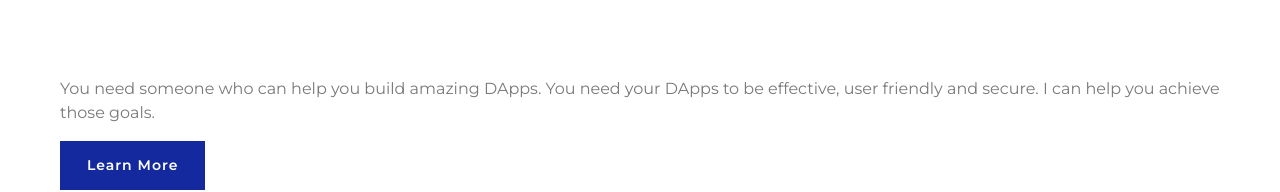
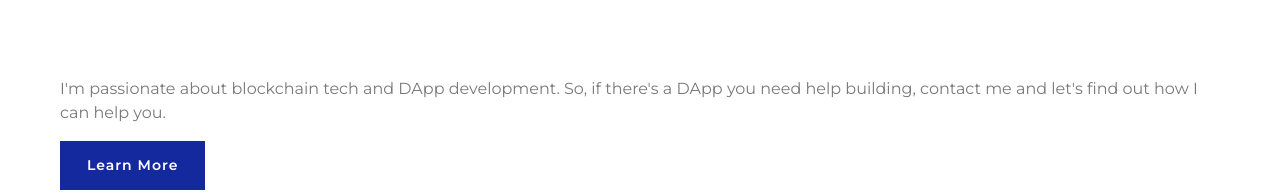
Before and after one commit to Brendon1911/Portfolio, a plain HTML site: page index.html in a window 1280 px wide. Shown: the part 838-1030 px from the top of the page. Drawn offline with nearby package versions, Linux system fonts and the light colour scheme.

Commit message:
Update about section

```diff
--- a/index.html
+++ b/index.html
@@ -102,7 +102,7 @@
             </div>
             <div class="about-text">
               <p>
-                You need someone who can help you build amazing DApps. You need your DApps to be effective, user friendly and secure. I can help you achieve those goals.
+                I'm passionate about blockchain tech and DApp development. So, if there's a DApp you need help building, contact me and let's find out how I can help you.
               </p>
             </div>
             <a href="https://linkedin.com/in/brendon-richards-blockchain-developer"class="btn" target="_blank">Learn More</a>
```
